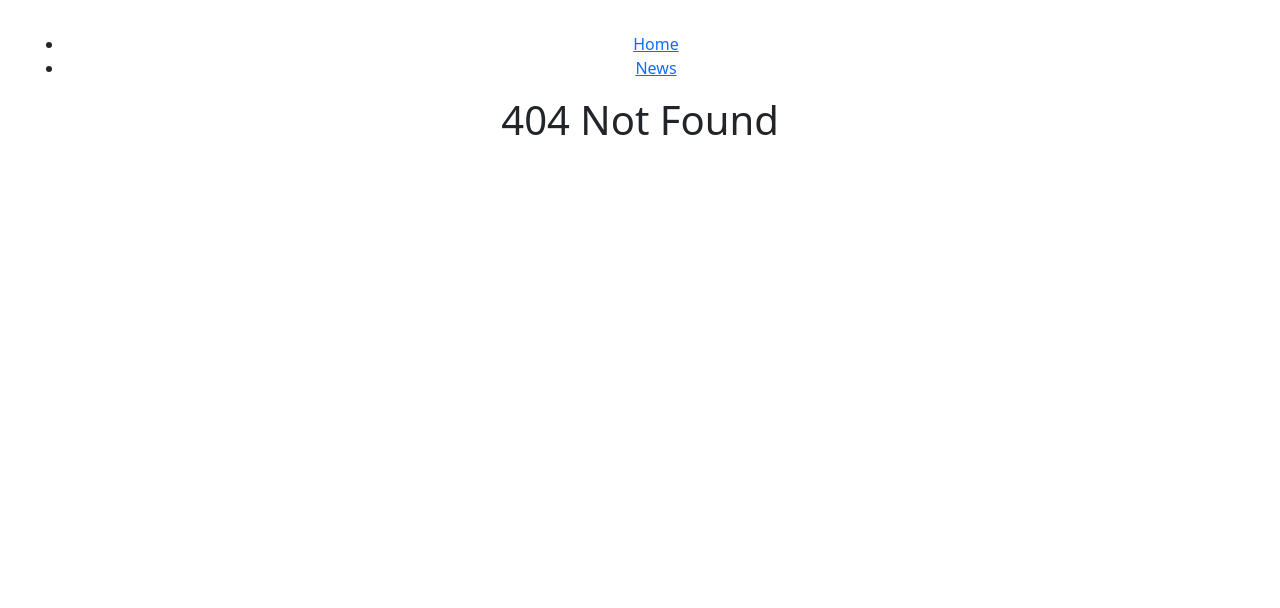
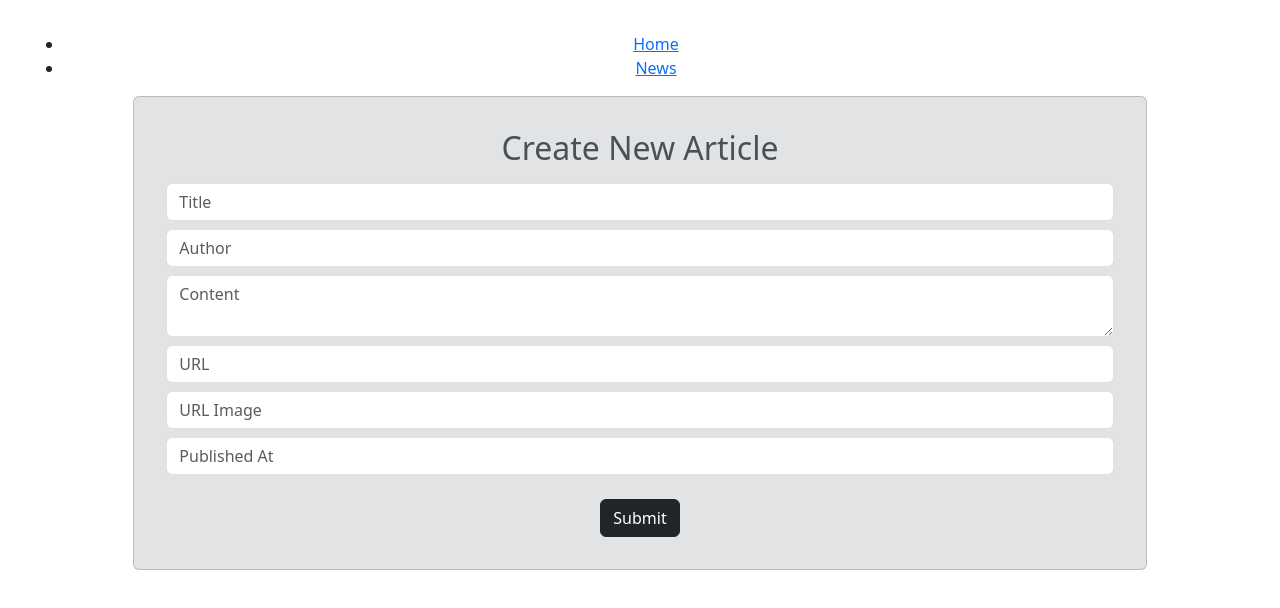
Before and after one commit to Tim-FE-12-Skilvul/Final-Project-Web-React, a React (Vite) app: page /newarticle in a window 1280 px wide. Before the commit this address had no page. Shown: the top 608 px of the page. Built offline with nearby package versions, Linux system fonts and the light colour scheme.

Commit message:
Menambahkan form input artikel baru

```diff
--- a/src/App.jsx
+++ b/src/App.jsx
@@ -5,6 +5,7 @@ import { Routes, Route } from 'react-router-dom'
 import Home from './pages/Home'
 import Article from './pages/Article'
 import ArticleDetails from './pages/ArticleDetails'
+import NewArticle from './pages/NewArticle'
 import NotFound from './pages/NotFound'
 
 function App() {
@@ -17,6 +18,7 @@ function App() {
         <Route path="/" element={<Home />} />
         <Route path="/Article" element={<Article />} />
         <Route path="/Article/:title" element={<ArticleDetails />} />
+        <Route path="/newarticle" element={<NewArticle />} />
         <Route path="*" element={<NotFound />} />
       </Routes>
     </>
--- a/src/pages/Article.jsx
+++ b/src/pages/Article.jsx
@@ -5,11 +5,11 @@ import { Link } from "react-router-dom";
 
 function Article() {
   const [articles, setArticles] = useState([]);
+  const [isLoggedIn, setIsLoggedIn] = useState(true); // State untuk status login
 
   useEffect(() => {
     axios
       .get("https://64550ab8a74f994b33505ccc.mockapi.io/articles")
-      // .get("https://645611f25f9a4f23613a06ba.mockapi.io/news")
       .then((response) => setArticles(response.data))
       .catch((error) => console.log(error));
   }, []);
@@ -54,6 +54,9 @@ function Article() {
             </Link>
           </div>
         ))}
+        {isLoggedIn && (
+            <Link to="/newarticle" className="btn btn-dark">Create New Article</Link>
+        )}
       </div>
     </div>
   );
--- /dev/null
+++ b/src/pages/NewArticle.jsx
@@ -0,0 +1,115 @@
+import React, { useState } from 'react';
+import axios from 'axios';
+import 'bootstrap/dist/css/bootstrap.min.css';
+
+function NewArticle() {
+  const [title, setTitle] = useState('');
+  const [author, setAuthor] = useState('');
+  const [content, setContent] = useState('');
+  const [url, setUrl] = useState('');
+  const [urlToImage, setUrlToImage] = useState('');
+  const [publishedAt, setPublishedAt] = useState('');
+
+  const handleSubmit = (e) => {
+    e.preventDefault();
+
+    const articleData = {
+      title,
+      author,
+      content,
+      url,
+      urlToImage,
+      publishedAt,
+    };
+
+    axios
+      .post('https://645611f25f9a4f23613a06ba.mockapi.io/news', articleData)
+      .then(response => {
+        console.log('Article successfully created:', response.data);
+        // Perform any necessary actions after successfully creating the article
+      })
+      .catch(error => {
+        console.error('Error creating article:', error);
+        // Handle the error if creating the article fails
+      });
+
+    // Reset the form fields
+    setTitle('');
+    setAuthor('');
+    setContent('');
+    setUrl('');
+    setUrlToImage('');
+    setPublishedAt('');
+  };
+
+  return (
+    <div className='card col-lg-10 mx-auto bg-secondary-subtle text-light-emphasis'>
+      <h2 className='card-title mb-3 text-center'>Create New Article</h2>
+      <form onSubmit={handleSubmit}>
+        <div className='mb-2'>
+          <input
+            type="text"
+            id="title"
+            placeholder='Title'
+            className='form-control'
+            value={title}
+            onChange={(e) => setTitle(e.target.value)}
+          />
+        </div>
+        <div className='mb-2'>
+        <input
+            type="text"
+            id="author"
+            placeholder='Author'
+            className='form-control'
+            value={author}
+            onChange={(e) => setAuthor(e.target.value)}
+          />
+        </div>
+        <div className='mb-2'>
+          <textarea
+            id="content"
+            placeholder='Content'
+            className='form-control'
+            rows="2"
+            value={content}
+            onChange={(e) => setContent(e.target.value)}
+          ></textarea>
+        </div>
+        <div className='mb-2'>
+          <input
+            type="text"
+            placeholder='URL'
+            className='form-control'
+            id="url"
+            value={url}
+            onChange={(e) => setUrl(e.target.value)}
+          />
+        </div>
+        <div className='mb-2'>
+          <input
+            type="text"
+            placeholder='URL Image'
+            className='form-control'
+            id="urlToImage"
+            value={urlToImage}
+            onChange={(e) => setUrlToImage(e.target.value)}
+          />
+        </div>
+        <div className='mb-4'>
+          <input
+            type="text"
+            placeholder='Published At'
+            className='form-control'
+            id="publishedAt"
+            value={publishedAt}
+            onChange={(e) => setPublishedAt(e.target.value)}
+          />
+        </div>
+        <button type="submit" className='btn btn-dark'>Submit</button>
+      </form>
+    </div>
+  );
+}
+
+export default NewArticle;
```
